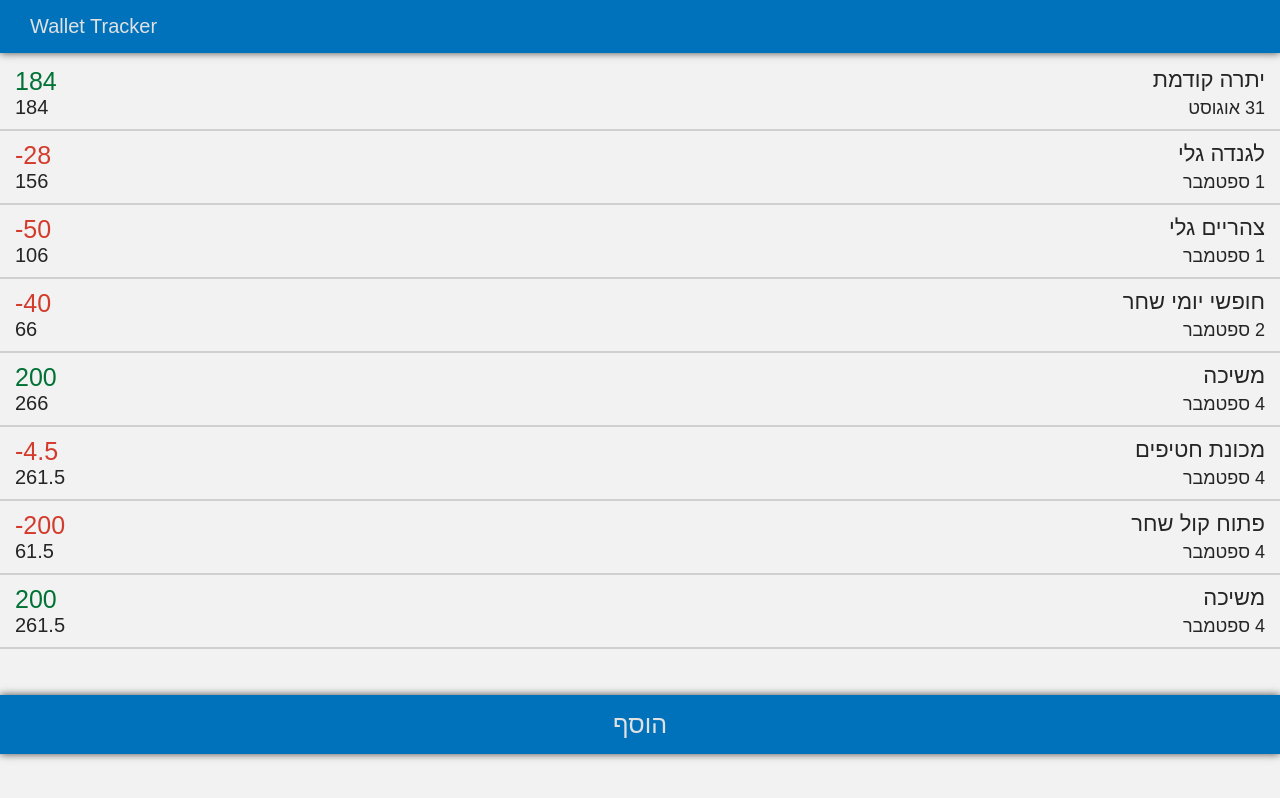
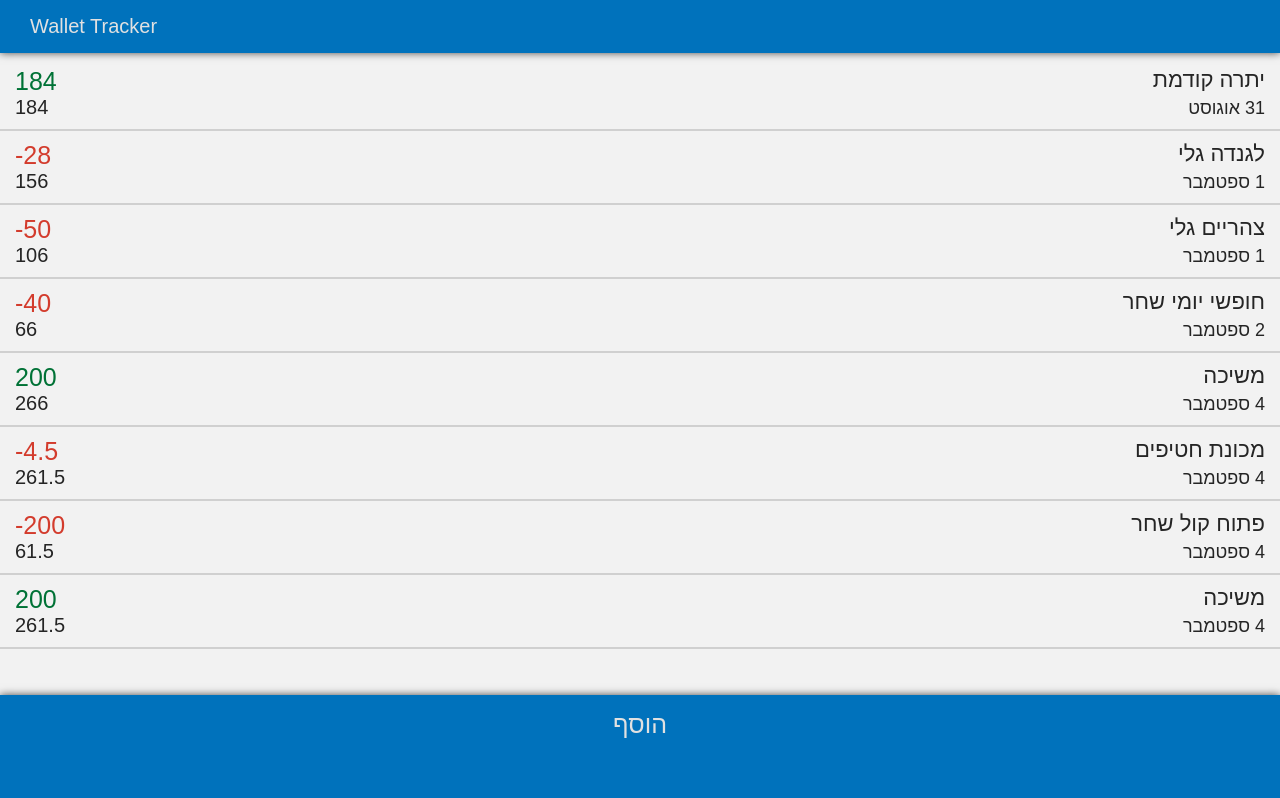
Before and after one commit to ranhs/wallet-tracker, an Angular app: page / in a window 1280 px wide. Built offline with nearby package versions, Linux system fonts and the light colour scheme.

Commit message:
add ngIf for wallet-action representation

```diff
--- a/src/app/app.component.html
+++ b/src/app/app.component.html
@@ -11,12 +11,10 @@
 
     <!--To do: wallet-action-->
     <!--Note only one of the two "add banner" and "walle-action" should be visible at the same time-->
-    <wallet-action style="display: none;"></wallet-action> <!--remove display none to display wallat-action-->
+    <wallet-action *ngIf="false"></wallet-action> <!--remove display none to display wallat-action-->
 
     <!--Add new button-->
-    <a href="/new" style="display: "> <!--put here dispaly: none, before dispalying the "wallet-action" part.-->
-    <div id="add" class="banner">
-        הוסף
-    </div>
+    <a id="add" class="banner" href="/new" *ngIf="true"> <!--put here dispaly: none, before dispalying the "wallet-action" part.-->
+    הוסף
     </a>
 </div>
--- a/src/app/walletAction/wallet-action.component.html
+++ b/src/app/walletAction/wallet-action.component.html
@@ -26,7 +26,7 @@
 </table> -->
 
 <div id="wallet-action">
-    <div id="value-input" [class.positive] = "false">
+    <div id="value-input" [class.positive] = "true">
         <div class="switch" >
             <div class="switch-front">
                 <span class="positive-text">+</span>
--- a/src/index.html
+++ b/src/index.html
@@ -8,13 +8,12 @@
   <meta name="viewport" content="width=device-width, initial-scale=1">
   <link rel="icon" type="image/x-icon" href="favicon.ico">
   <link href="https://fonts.googleapis.com/icon?family=Material+Icons" rel="stylesheet">
+  <script src="https://ajax.googleapis.com/ajax/libs/jquery/3.3.1/jquery.min.js"></script>
 
 </head>
 <body>
   <div class="content">
     <app-root></app-root>
-
-    <script src="https://ajax.googleapis.com/ajax/libs/jquery/3.3.1/jquery.min.js"></script>
-</div>
+  </div>
 </body>
 </html>
```
